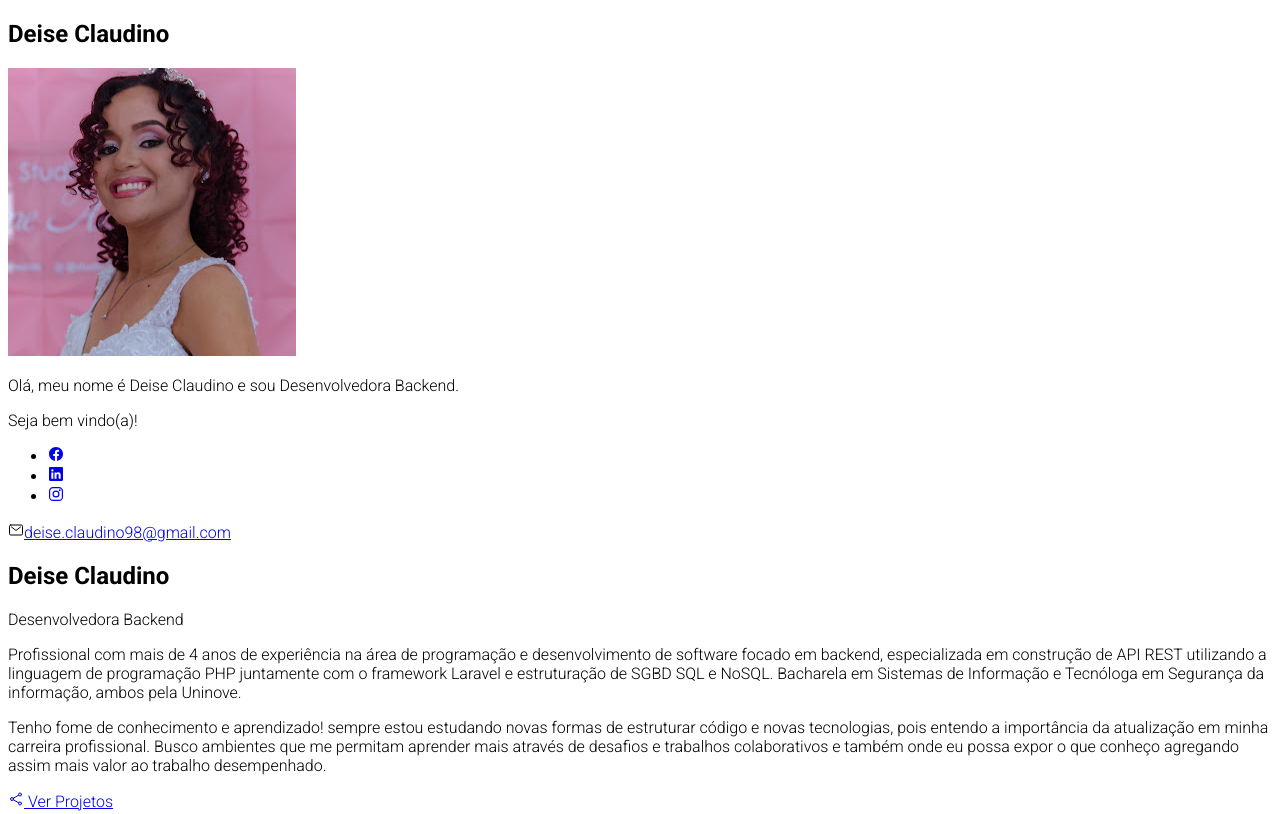
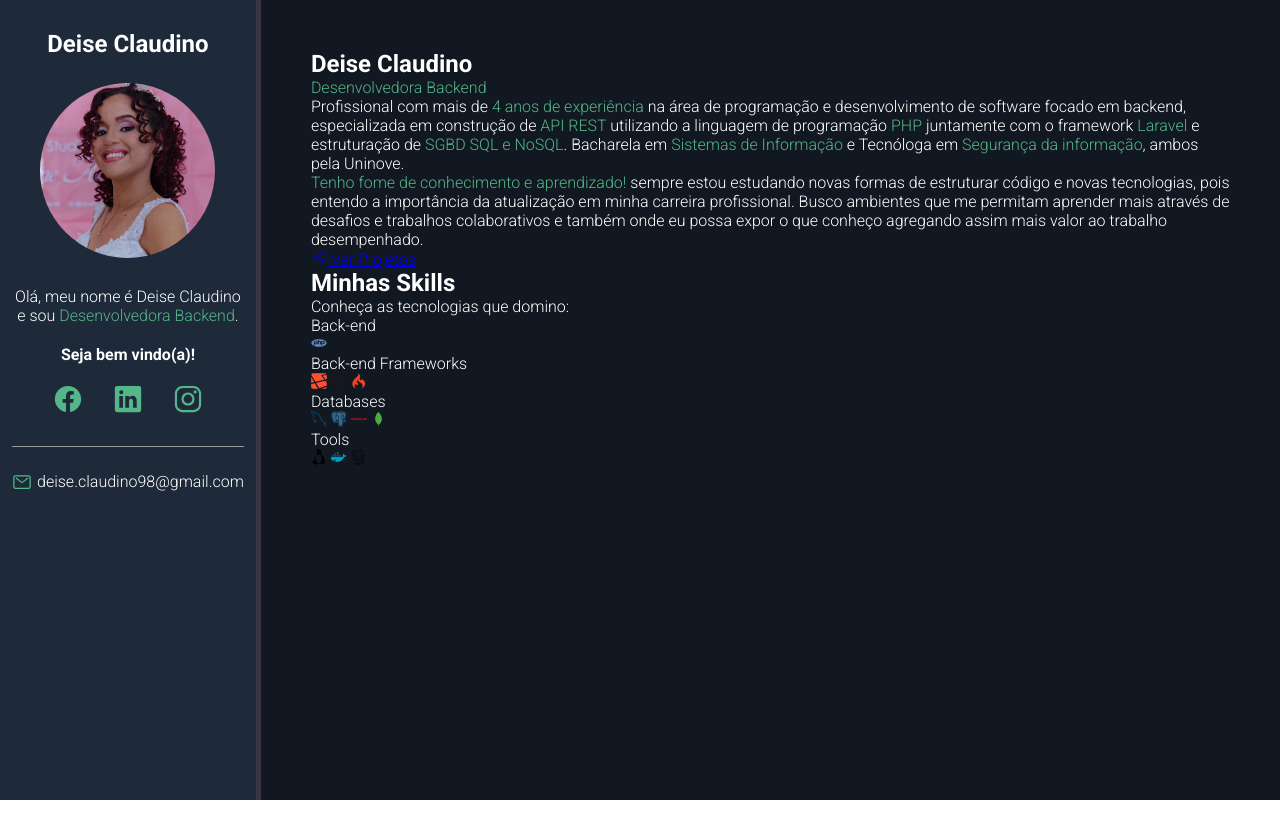
Before and after one commit to DeiseClaudino/deiseclaudino.github.io, a plain HTML site: page index.html in a window 1280 px wide. Shown: the top 814 px of the page. Drawn offline with nearby package versions, Linux system fonts and the light colour scheme.

Commit message:
Add bio container CSS

```diff
--- a/css/style.css
+++ b/css/style.css
@@ -1,3 +1,107 @@
+/* Reset */
 * {
+    padding: 0;
+    margin: 0;
     font-family: 'Roboto', sans-serif;
+    box-sizing: border-box;
 }
+
+/* Variables */
+:root {
+    --main-color: #54b689;
+    --main-text-color: #FFF;
+    --border-color: #999;
+    --bio-bg-color: #1E2A3A;
+    --bio-border-color: #393544;
+    --about-bg-color:#111821;
+}
+
+/* General */
+.highlight {
+    color: var(--main-color);
+}
+
+/* Containers */
+#container {
+    display: flex;
+    flex-direction: row;
+    color: var(--main-text-color);
+}
+
+#bio-container {
+    flex: 1 1 20%;
+    min-height: 100vh;
+    background-color: var(--bio-bg-color);
+    text-align: center;
+    padding: 30px 12px;
+    border-right: 5px solid var(--bio-border-color);
+}
+
+#about-container {
+    flex: 1 1 80;
+    min-height: 100vh;
+    background-color: var(--about-bg-color);
+    padding: 50px;
+}
+
+/* Bio container */
+#bio-container h2 {
+    margin-bottom: 25px;
+}
+
+#bio-container p {
+    margin-bottom: 20px;
+}
+
+#bio-container #welcome-text {
+    font-weight: bold;
+}
+
+#bio-image {
+    width: 175px;
+    height: 175px;
+    border-radius: 50%;
+    margin-bottom: 25px;
+}
+
+#social-container {
+    display: flex;
+    justify-content: center;
+    list-style: none;
+    border-bottom: 1px solid var(--border-color);
+    margin-bottom: 25px;
+    padding-bottom: 25px;
+}
+
+#social-container li {
+    flex: 1 1 0;
+    max-width: 60px;
+}
+
+#social-container li a {
+  color: var(--main-color);
+  font-size: 30px;
+}
+
+#mail-container {
+    display: flex;
+    justify-content: center;
+}
+
+#mail-container ion-icon,
+#mail-container a {
+    flex: 1 1 0;
+}
+
+#mail-container a {
+    color: var(--main-text-color);
+    text-decoration: none;
+    max-width: 225px;
+}
+
+#mail-container ion-icon {
+    color: var(--main-color);
+    font-size: 20px;
+    margin-right: 5px;
+    max-width: 20px;
+}
```
